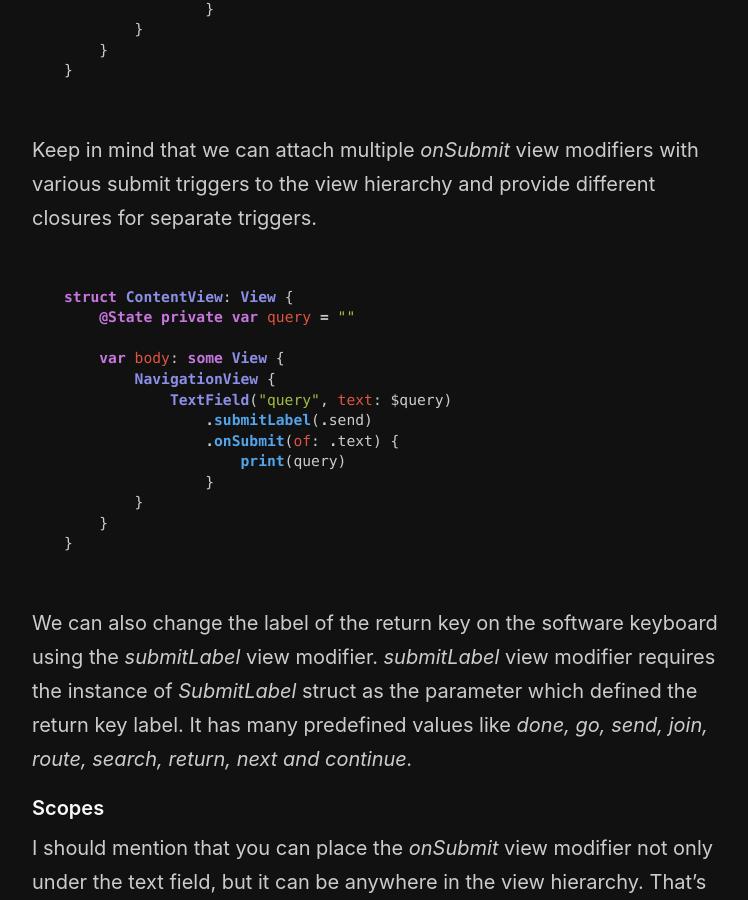
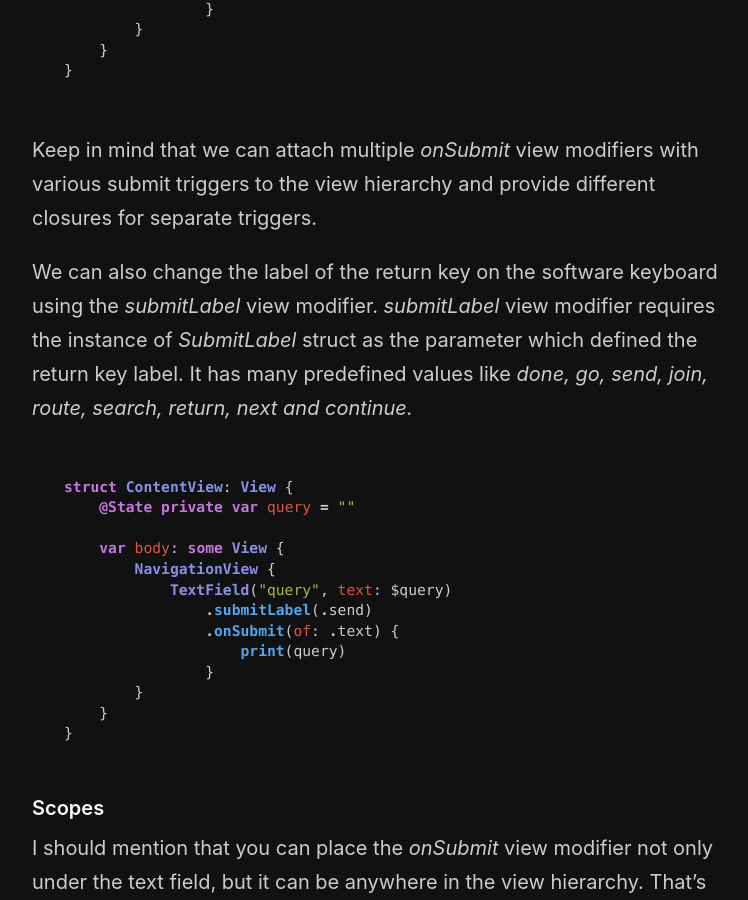
Before and after one commit to mecid/mecid.github.io, a Jekyll site: the page built from _posts/2021-07-21-submitting-values-to-swiftui-view.md, in a window 1280 px wide and 900 px high, scrolled down 1784 px. Shown: the whole window, without its empty margins (258-1006 px from the left). Built offline with Jekyll 4.4.1, drawn with Linux system fonts in a browser that asks for light colours; some of the changed lines change nothing that is shown.

Commit message:
submitting values post restructured

````diff
--- a/_posts/2021-07-21-submitting-values-to-swiftui-view.md
+++ b/_posts/2021-07-21-submitting-values-to-swiftui-view.md
@@ -55,6 +55,8 @@
 
 Keep in mind that we can attach multiple *onSubmit* view modifiers with various submit triggers to the view hierarchy and provide different closures for separate triggers.
 
+We can also change the label of the return key on the software keyboard using the *submitLabel* view modifier. *submitLabel* view modifier requires the instance of *SubmitLabel* struct as the parameter which defined the return key label. It has many predefined values like *done, go, send, join, route, search, return, next and continue.*
+
 ```swift
 struct ContentView: View {
     @State private var query = ""
@@ -70,8 +72,6 @@
     }
 }
 ```
-
-We can also change the label of the return key on the software keyboard using the *submitLabel* view modifier. *submitLabel* view modifier requires the instance of *SubmitLabel* struct as the parameter which defined the return key label. It has many predefined values like *done, go, send, join, route, search, return, next and continue.*
 
 #### Scopes
 I should mention that you can place the *onSubmit* view modifier not only under the text field, but it can be anywhere in the view hierarchy. That's why SwiftUI provides us an opportunity to control submit scopes. For example, you can disable a part of the view hierarchy to react on submitting values.
````
